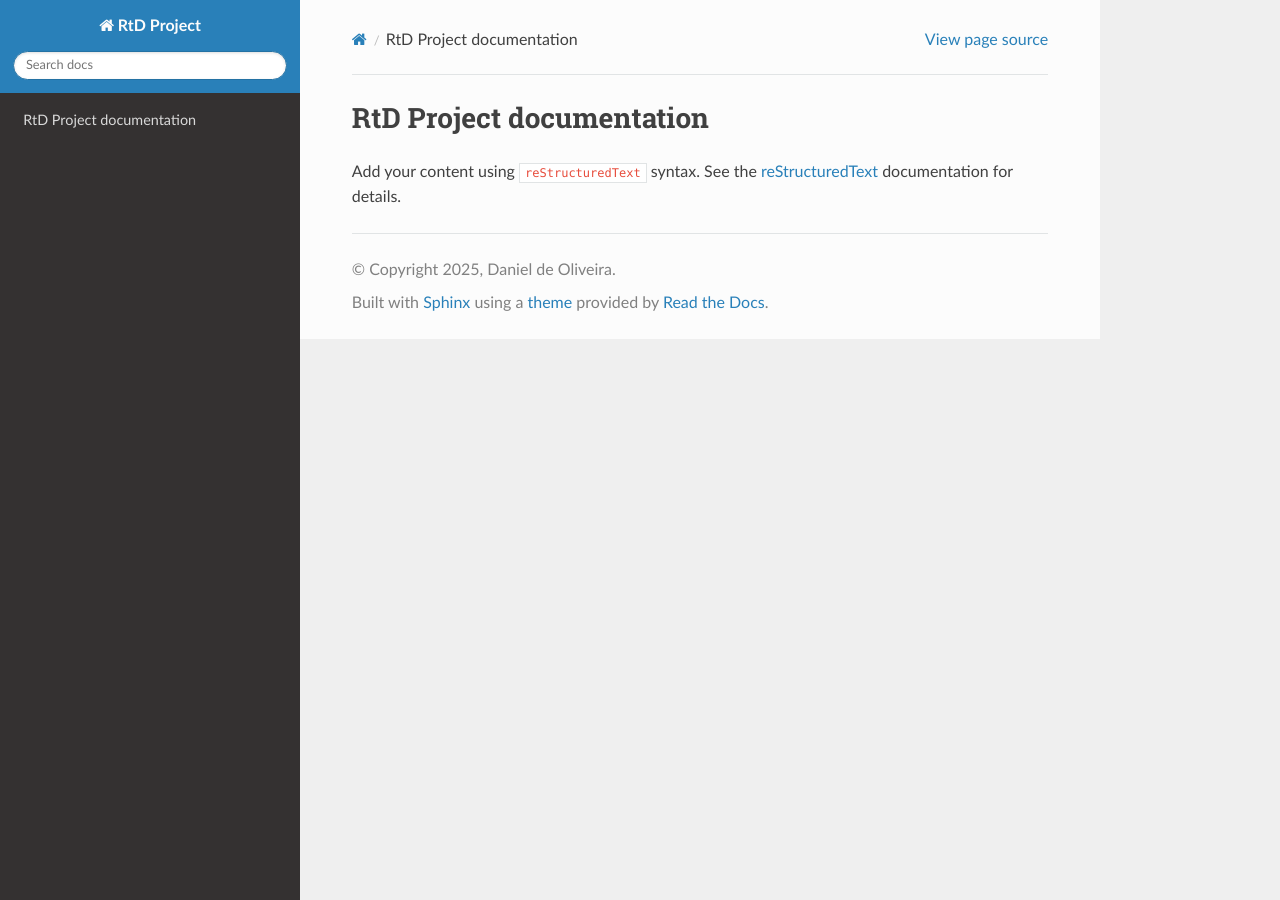
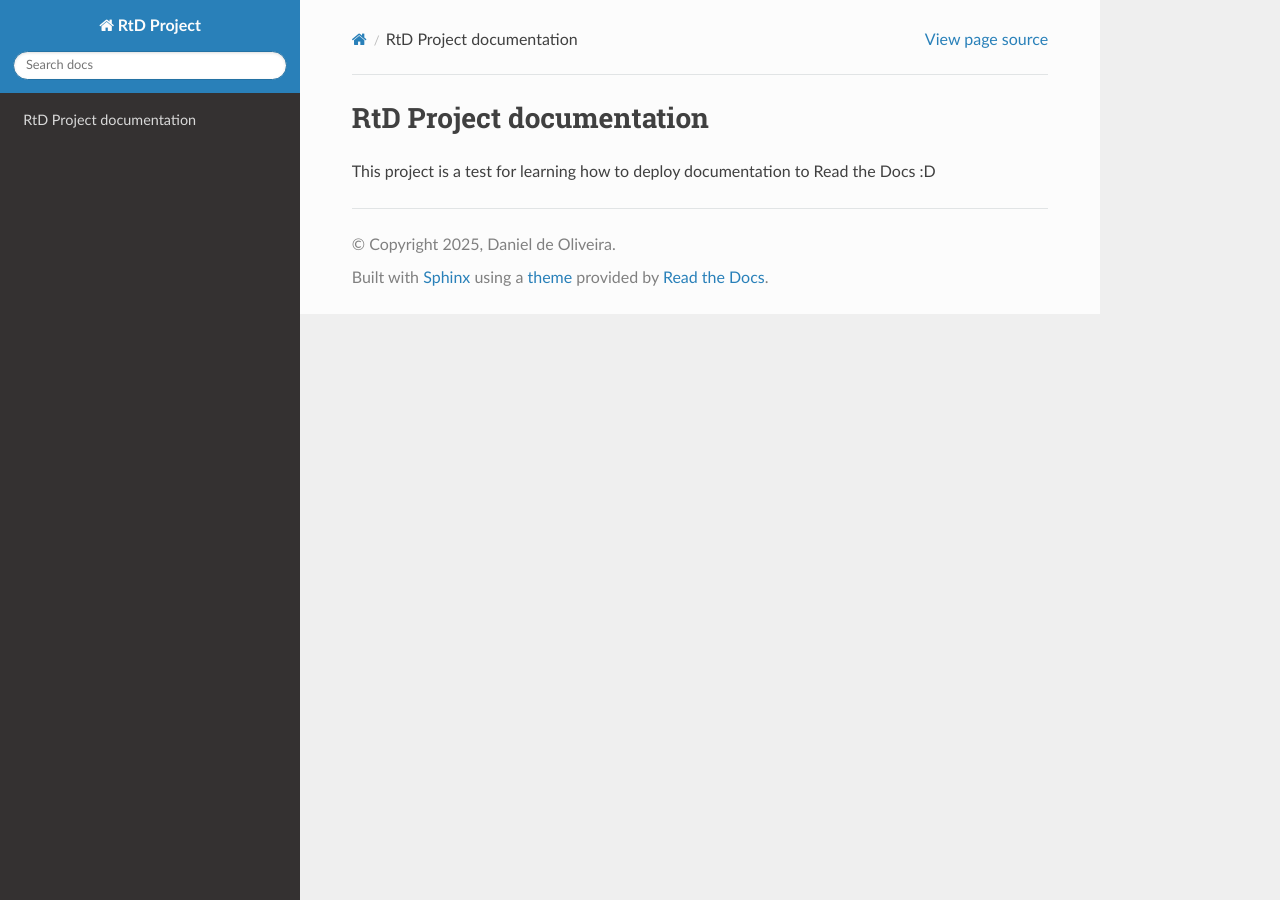
Before and after one commit to nadjiel/read-the-docs, a Sphinx documentation site: the page built from source/index.rst, in a window 1280 px wide. Built offline with Sphinx 7.4.7 and the Read the Docs theme 3.1.0, drawn with Linux system fonts in a browser that asks for light colours.

Commit message:
:books: docs: updated index.rst (#1)

```diff
--- a/source/index.rst
+++ b/source/index.rst
@@ -6,10 +6,11 @@
 RtD Project documentation
 =========================
 
-Add your content using ``reStructuredText`` syntax. See the
-`reStructuredText <https://www.sphinx-doc.org/en/master/usage/restructuredtext/index.html>`_
-documentation for details.
+This project is a test for learning how to deploy documentation to Read the Docs :D
 
+.. Add your content using ``reStructuredText`` syntax. See the
+   `reStructuredText <https://www.sphinx-doc.org/en/master/usage/restructuredtext/index.html>`_
+   documentation for details.
 
 .. toctree::
    :maxdepth: 2
```
